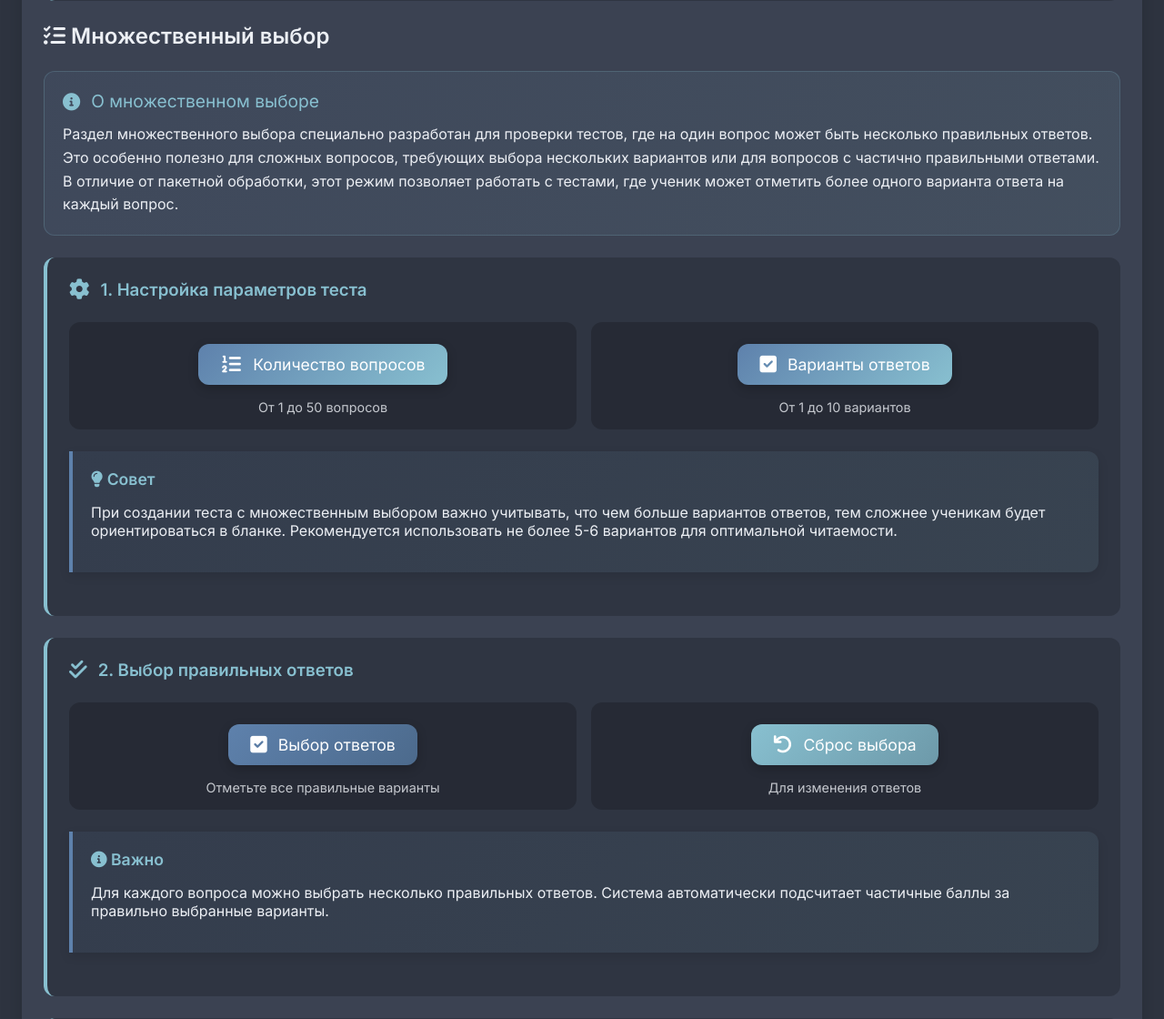
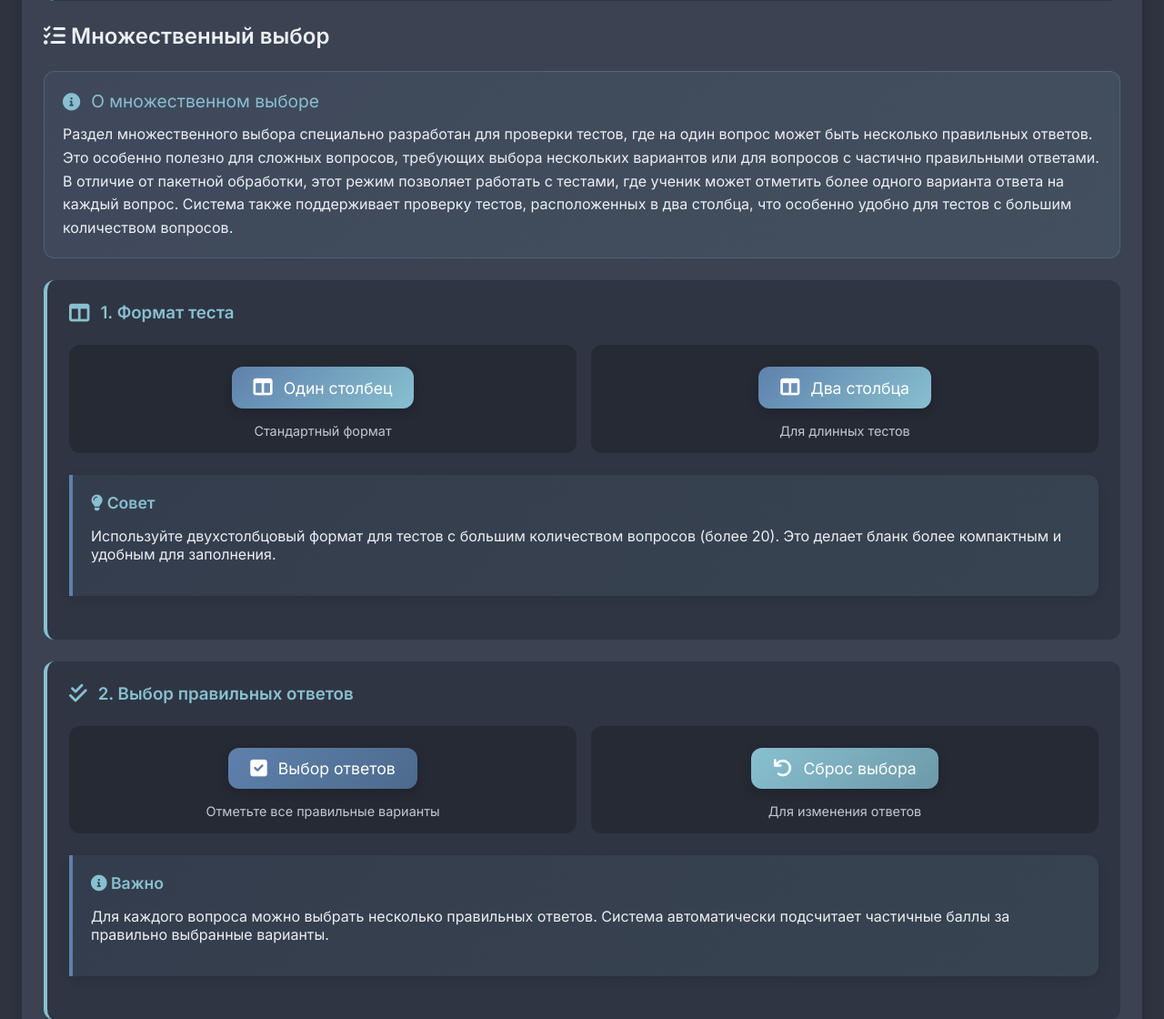
Before and after one commit to mrKamanov/TscanSDK, a Flask app: page /instructions in a window 1280 px wide. Shown: the part 3502-4622 px from the top of the page at 91% size. Run offline with Flask 3, Linux system fonts and the light colour scheme.

Commit message:
docs: Update instructions for two-column support
Files changed:
- templates/instructions.html:
  • Add two-column mode documentation
  • Update usage examples
  • Add visual guides for column layout
  • Update troubleshooting section

```diff
--- a/templates/instructions.html
+++ b/templates/instructions.html
@@ -1153,32 +1153,32 @@
                             <span>О множественном выборе</span>
                         </div>
                         <div class="info-box-content">
-                            Раздел множественного выбора специально разработан для проверки тестов, где на один вопрос может быть несколько правильных ответов. Это особенно полезно для сложных вопросов, требующих выбора нескольких вариантов или для вопросов с частично правильными ответами. В отличие от пакетной обработки, этот режим позволяет работать с тестами, где ученик может отметить более одного варианта ответа на каждый вопрос.
+                            Раздел множественного выбора специально разработан для проверки тестов, где на один вопрос может быть несколько правильных ответов. Это особенно полезно для сложных вопросов, требующих выбора нескольких вариантов или для вопросов с частично правильными ответами. В отличие от пакетной обработки, этот режим позволяет работать с тестами, где ученик может отметить более одного варианта ответа на каждый вопрос. Система также поддерживает проверку тестов, расположенных в два столбца, что особенно удобно для тестов с большим количеством вопросов.
                         </div>
                     </div>
 
                     <div class="step-by-step">
                         <div class="step">
-                            <h3><i class="fas fa-cog"></i> 1. Настройка параметров теста</h3>
+                            <h3><i class="fas fa-columns"></i> 1. Формат теста</h3>
                             <div class="button-grid">
                                 <div class="button-example-container">
                                     <div class="button-example">
-                                        <i class="fas fa-list-ol"></i>
-                                        <span>Количество вопросов</span>
-                                    </div>
-                                    <p>От 1 до 50 вопросов</p>
+                                        <i class="fas fa-columns"></i>
+                                        <span>Один столбец</span>
+                                    </div>
+                                    <p>Стандартный формат</p>
                                 </div>
                                 <div class="button-example-container">
                                     <div class="button-example">
-                                        <i class="fas fa-check-square"></i>
-                                        <span>Варианты ответов</span>
-                                    </div>
-                                    <p>От 1 до 10 вариантов</p>
+                                        <i class="fas fa-columns"></i>
+                                        <span>Два столбца</span>
+                                    </div>
+                                    <p>Для длинных тестов</p>
                                 </div>
                             </div>
                             <div class="tip-box">
                                 <strong><i class="fas fa-lightbulb"></i> Совет</strong>
-                                <p>При создании теста с множественным выбором важно учитывать, что чем больше вариантов ответов, тем сложнее ученикам будет ориентироваться в бланке. Рекомендуется использовать не более 5-6 вариантов для оптимальной читаемости.</p>
+                                <p>Используйте двухстолбцовый формат для тестов с большим количеством вопросов (более 20). Это делает бланк более компактным и удобным для заполнения.</p>
                             </div>
                         </div>
 
@@ -1273,6 +1273,8 @@
                             <li>Если ученик выбирает все варианты ответов, вопрос автоматически считается неправильным</li>
                             <li>Система учитывает как правильно выбранные, так и неправильно выбранные ответы</li>
                             <li>Для каждого вопроса можно установить разное количество правильных ответов</li>
+                            <li>При использовании двухстолбцового формата система автоматически распределяет вопросы между столбцами</li>
+                            <li>Для корректной работы с двухстолбцовым форматом важно обеспечить четкое разделение между столбцами на бланке</li>
                         </ul>
                     </div>
 
@@ -1297,32 +1299,32 @@
                             <span>О конструкторе тестов</span>
                         </div>
                         <div class="info-box-content">
-                            Конструктор тестов позволяет создавать собственные бланки OMR с настраиваемым количеством вопросов и вариантов ответов. Вы можете настроить внешний вид бланка и сохранить его в формате PDF или изображения.
+                            Конструктор тестов позволяет создавать собственные бланки OMR с настраиваемым количеством вопросов и вариантов ответов. Вы можете настроить внешний вид бланка и сохранить его в формате PDF или изображения. Система поддерживает создание как одностолбцовых, так и двухстолбцовых бланков, что особенно удобно для тестов с большим количеством вопросов.
                         </div>
                     </div>
 
                     <div class="step-by-step">
                         <div class="step">
-                            <h3><i class="fas fa-ruler"></i> 1. Настройка размеров и количества</h3>
+                            <h3><i class="fas fa-columns"></i> 1. Выбор формата бланка</h3>
                             <div class="button-grid">
                                 <div class="button-example-container">
                                     <div class="button-example">
-                                        <i class="fas fa-list-ol"></i>
-                                        <span>Количество вопросов</span>
-                                    </div>
-                                    <p>От 1 до 35 вопросов</p>
+                                        <i class="fas fa-columns"></i>
+                                        <span>Один столбец</span>
+                                    </div>
+                                    <p>Стандартный формат</p>
                                 </div>
                                 <div class="button-example-container">
                                     <div class="button-example">
-                                        <i class="fas fa-check-square"></i>
-                                        <span>Варианты ответов</span>
-                                    </div>
-                                    <p>От 1 до 10 вариантов</p>
+                                        <i class="fas fa-columns"></i>
+                                        <span>Два столбца</span>
+                                    </div>
+                                    <p>Для длинных тестов</p>
                                 </div>
                             </div>
                             <div class="tip-box">
                                 <strong><i class="fas fa-lightbulb"></i> Совет</strong>
-                                <p>Рекомендуемое количество вопросов: 5-20. При большем количестве вопросов может потребоваться уменьшение масштаба для корректного отображения на листе.</p>
+                                <p>Двухстолбцовый формат идеально подходит для тестов с 20-50 вопросами. Это делает бланк более компактным и удобным для заполнения, при этом сохраняя хорошую читаемость.</p>
                             </div>
                         </div>
 
@@ -1447,6 +1449,9 @@
                             <li>Используйте чёткие и понятные инструкции для учащихся</li>
                             <li>Проверяйте правильность отображения всех элементов перед печатью</li>
                             <li>Сохраняйте копии бланков в обоих форматах (PDF и изображение)</li>
+                            <li>При создании двухстолбцового бланка убедитесь, что между столбцами достаточно пространства</li>
+                            <li>Для двухстолбцового формата рекомендуется использовать альбомную ориентацию листа</li>
+                            <li>При печати двухстолбцового бланка проверьте, что разделительная линия между столбцами четко видна</li>
                         </ul>
                     </div>
                 </div>
```
